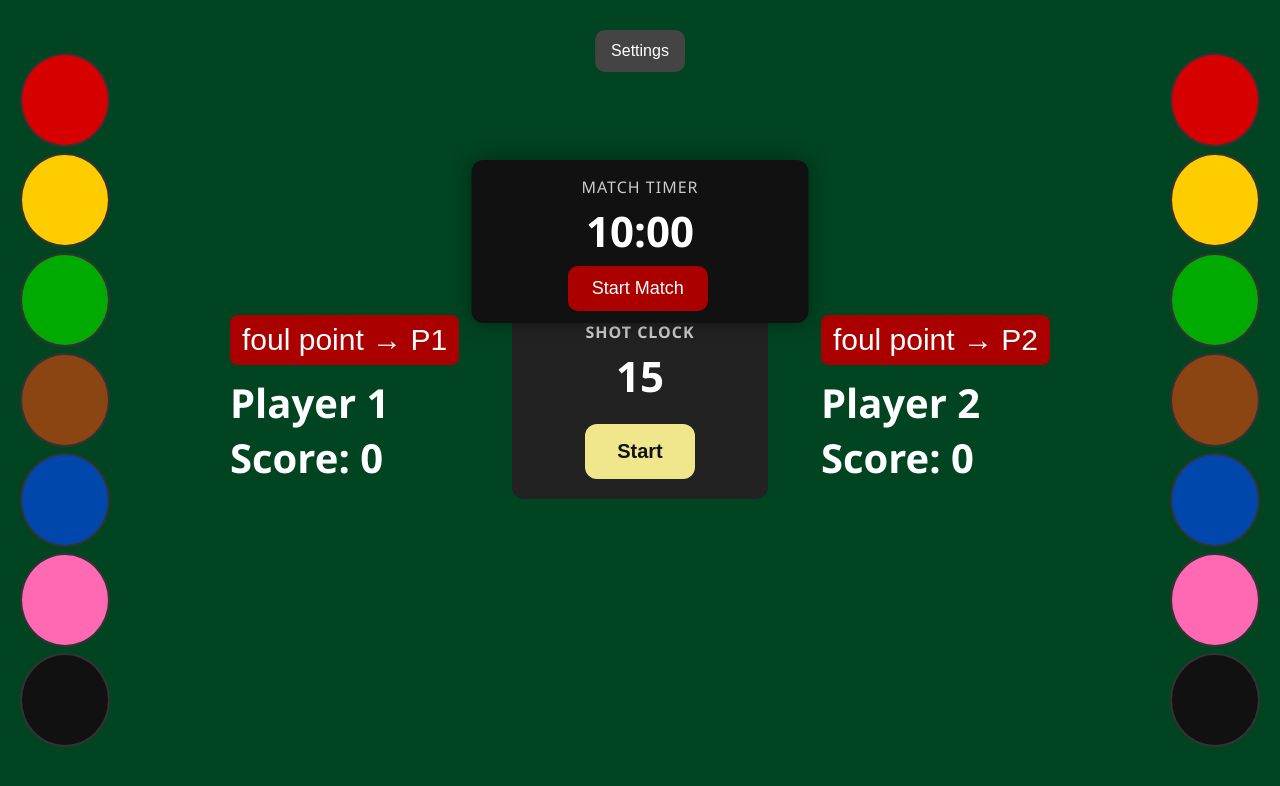
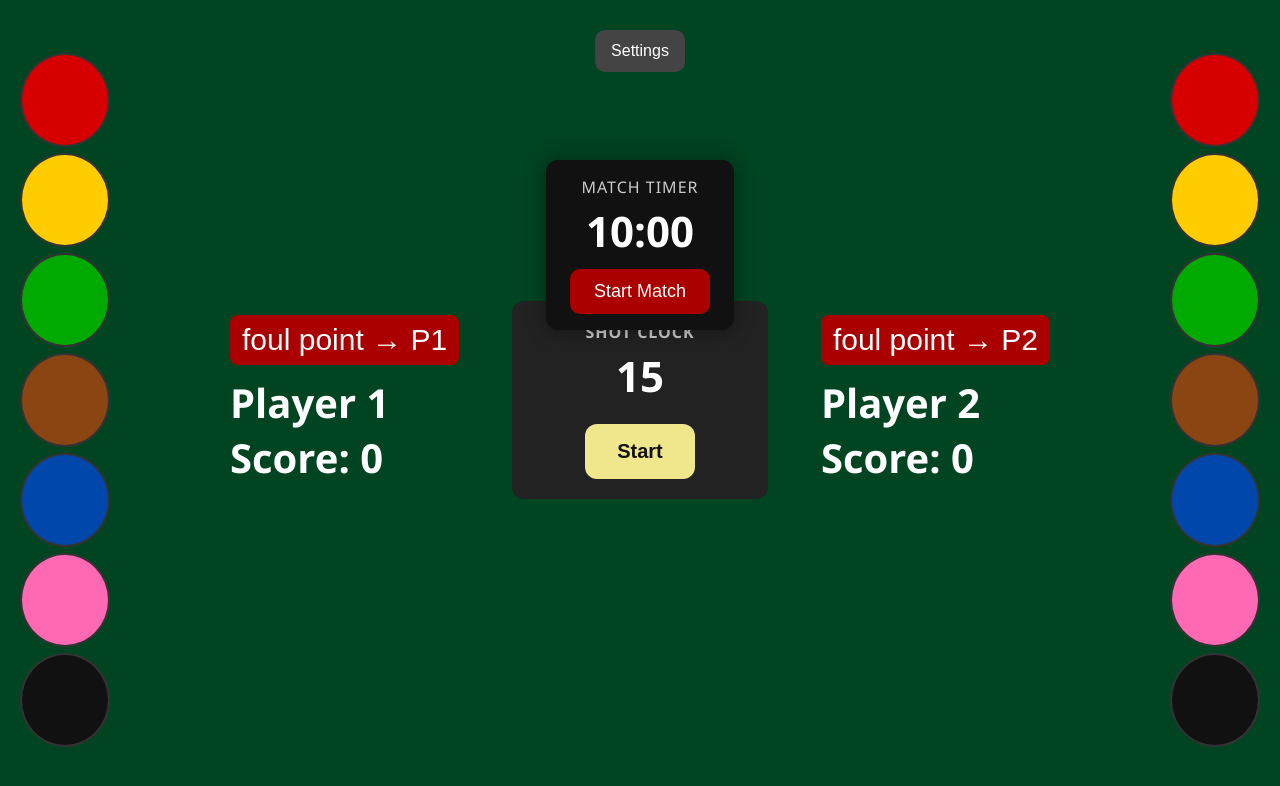
Before and after one commit to JussiMo/shootout, a React (Create React App) app: page / in a window 1280 px wide. Shown: the top 786 px of the page. Built offline with nearby package versions, Linux system fonts and the light colour scheme.

Commit message:
rollback stylings

```diff
--- a/src/screens/SnookerTimer.js
+++ b/src/screens/SnookerTimer.js
@@ -131,28 +131,17 @@ export default function SnookerTimer({ language, playerNames, setPlayerNames, on
         <div className="top-box">
           <MatchTimer time={matchTime} label={t.matchTimer} />
 
-          <div className="match-controls">
-            <button
-              onClick={() => setMatchStarted(true)}
-              className="match-btn"
-              style={{
-                visibility: !matchStarted && matchTime === 600 ? "visible" : "hidden",
-              }}
-            >
+          {!matchStarted && matchTime === 600 && (
+            <button onClick={() => setMatchStarted(true)} className="match-btn">
               {t.start}
             </button>
+          )}
 
-            <button
-              onClick={resetGame}
-              className="match-btn"
-              style={{
-                visibility: matchTime === 0 ? "visible" : "hidden",
-              }}
-            >
+          {matchTime === 0 && (
+            <button onClick={resetGame} className="match-btn">
               {t.reset}
             </button>
-          </div>
-
+          )}
         </div>
       </div>
 
--- a/src/styles/style.css
+++ b/src/styles/style.css
@@ -50,16 +50,6 @@ html, body {
   padding: 16px 24px;
   box-shadow: 0 0 20px rgba(0, 0, 0, 0.4);
   z-index: 10;
-}
-
-.match-controls {
-  position: relative;
-  left: 75%;
-  transform: translateX(-50%);
-  height: 48px; /* enough for one button, adjust to your button height */
-  display: flex;
-  align-items: center;
-  justify-content: center;
 }
 
 
```
